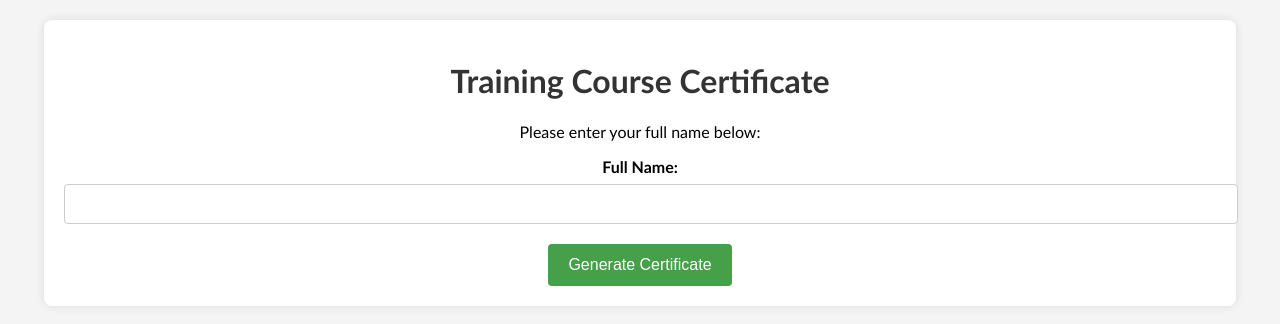
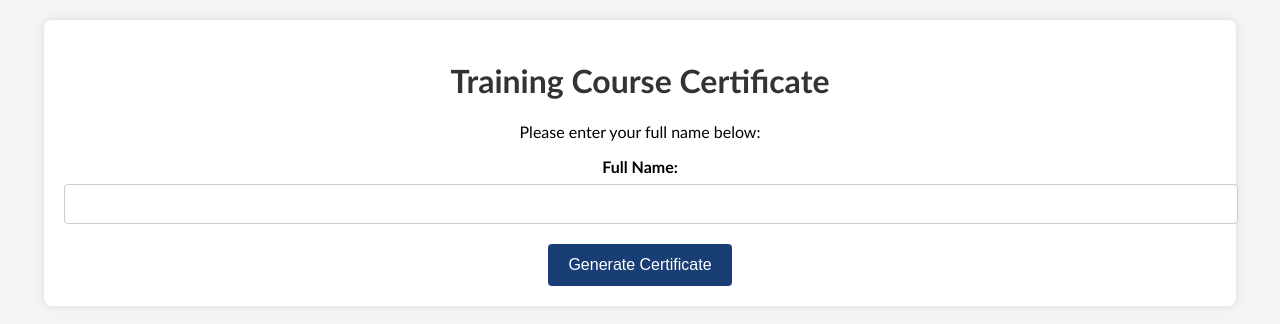
Before and after one commit to dr-pd/LDI, a plain HTML site: page cybersecurity/index.html in a window 1280 px wide. In both pictures the pointer is over the input "Generate Certificate". Drawn offline with nearby package versions, Linux system fonts and the light colour scheme.

Commit message:
Update index.html

```diff
--- a/cybersecurity/index.html
+++ b/cybersecurity/index.html
@@ -49,7 +49,7 @@
             font-size: 16px;
         }
         input[type="submit"]:hover {
-            background-color: #45a049;
+            background-color: #183e75;
         }
     </style>
 </head>
```
